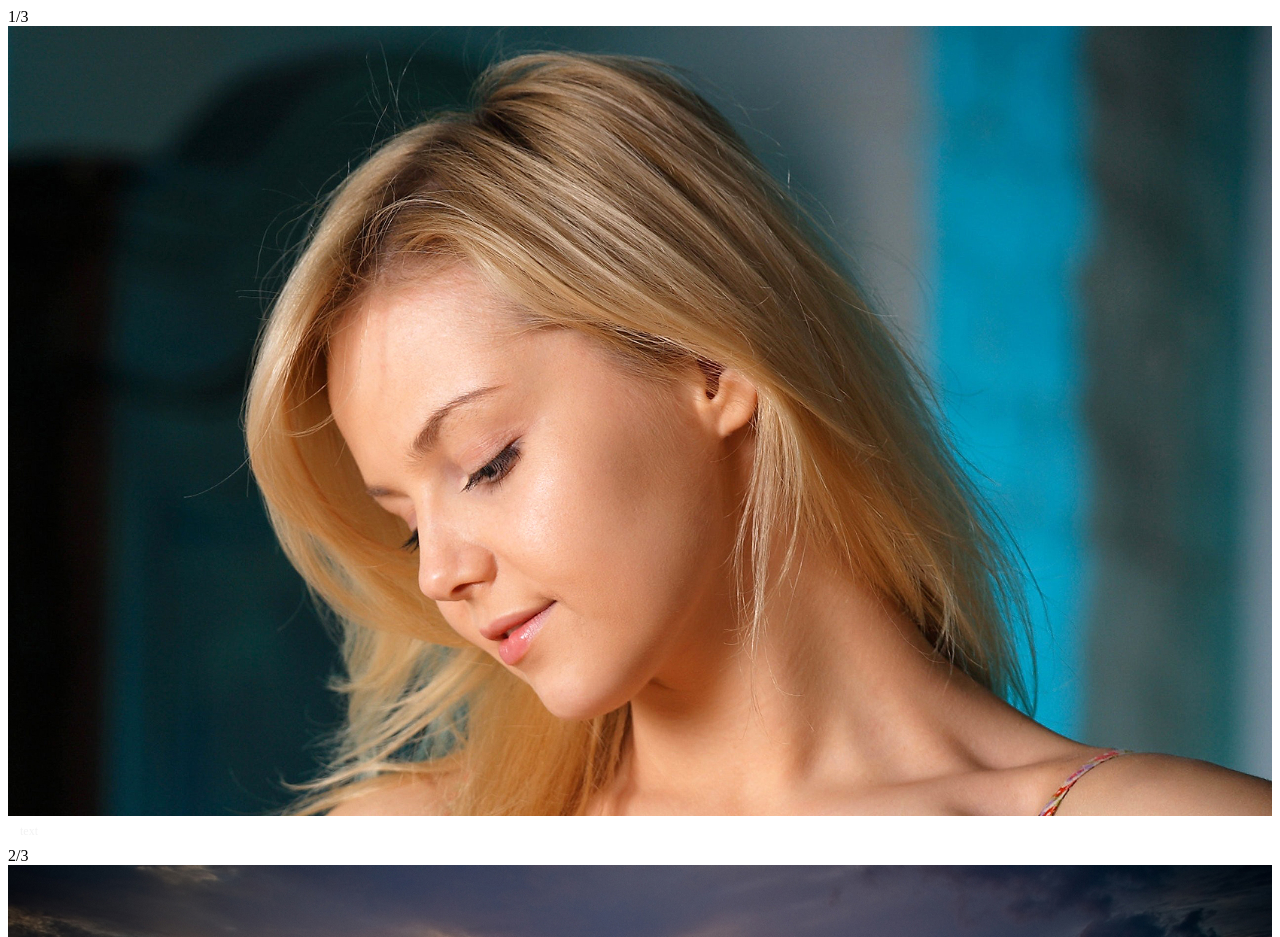
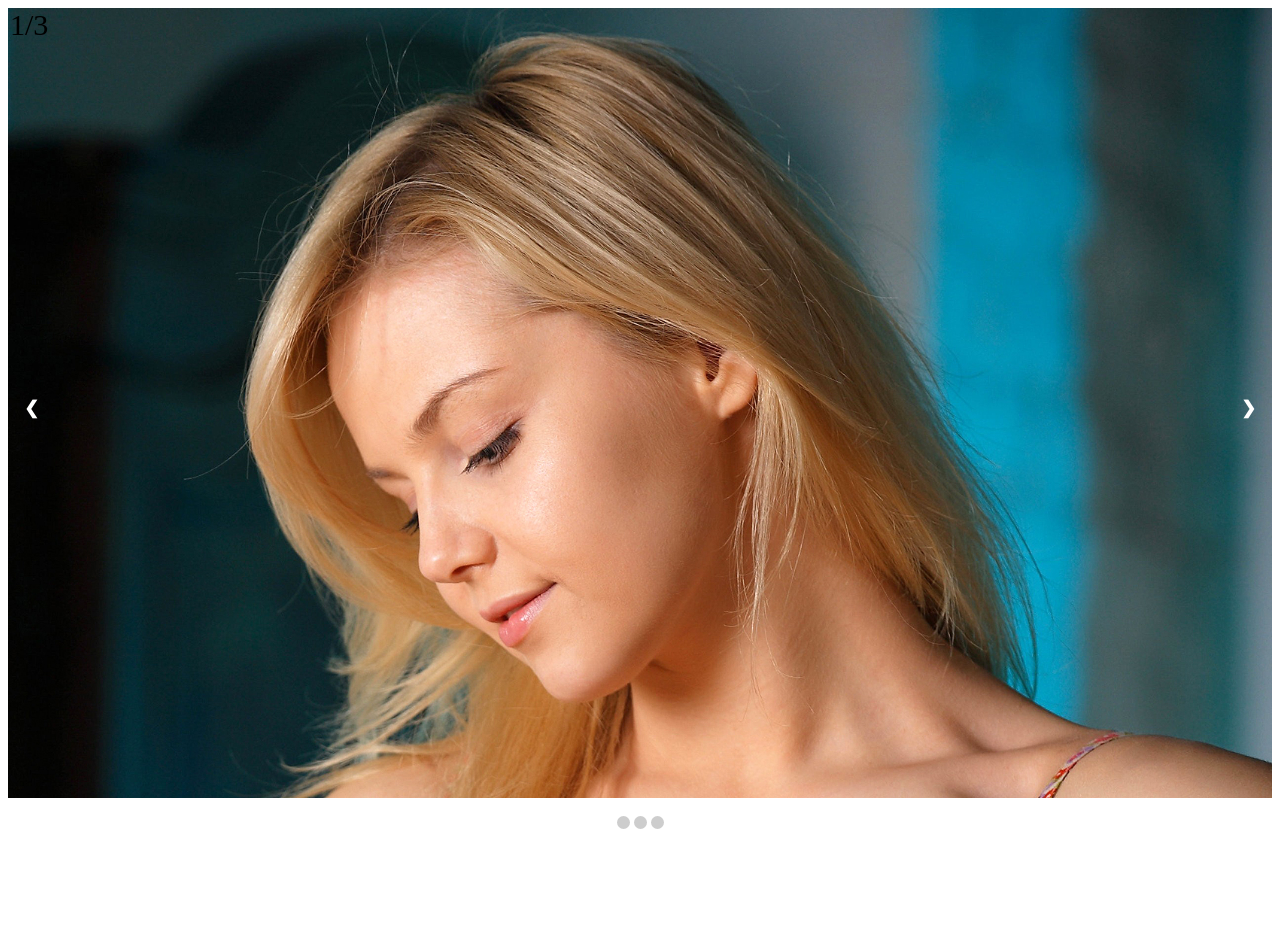
Before and after one commit to seb510/slideJsCarusel, a plain HTML site: page index.html in a window 1280 px wide. Shown: the top 937 px of the page. After the commit the page ends 837 px from the top, so only its background shows below. Drawn offline with Linux system fonts and the light colour scheme.

Commit message:
adding file - script.js; made style witch prev, next , number;

```diff
--- a/index.html
+++ b/index.html
@@ -12,26 +12,24 @@
         <div class="mySlides fade">
             <div class="numbertext">1/3</div>
             <img src="imag1.jpg" style="width: 100%" alt="">
-            <div class="text">text</div>
         </div>
         <div class="mySlides fade">
             <div class="numbertext">2/3</div>
             <img src="imag2.jpg" style="width: 100%" alt="">
-            <div class="text">text</div>
         </div>
         <div class="mySlides fade">
             <div class="numbertext">3/3</div>
             <img src="imag3.jpg" style="width: 100%" alt="">
-            <div class="text">text</div>
         </div>
-        <a class="prev" onclick="plusSlides(-1)">&#10094</a>
-        <a class="next" onclick="plusSlides(1)">&#10095</a>
+        <a class="prev" onclick="pluSlides(-1)">&#10094</a>
+        <a class="next" onclick="pluSlides(1)">&#10095</a>
     </div>
     <br>
-
-    <span class="dot" onclick="currentSlide(1)"></span>
-    <span class="dot" onclick="currentSlide(2)"></span>
-    <span class="dot" onclick="currentSlide(3)"></span>
+    <div class="dots">
+        <span class="dot active" onclick="currentSlides(1)"></span>
+        <span class="dot" onclick="currentSlides(2)"></span>
+        <span class="dot" onclick="currentSlides(3)"></span>
+    </div>
 
 
         <script src="script.js" ></script>
--- a/script.js
+++ b/script.js
@@ -0,0 +1,37 @@
+let slideIndex = 1;
+showSlides(slideIndex);
+
+function pluSlides(n) {
+    showSlides(slideIndex += n);
+}
+
+function currentSlides(n) {
+    showSlides(slideIndex = n);
+}
+
+function showSlides(n) {
+    let i;
+    let slides = document.getElementsByClassName("mySlides");
+    let dots = document.getElementsByClassName("dot");
+    let act = document.getElementsByClassName("active");
+
+if (n > slides.length){
+    slideIndex = 1
+}
+
+if (n < 1){
+    slideIndex= slides.length
+}
+
+for (i=0; i < slides.length; i++){
+    slides[i].style.display = 'none';
+}
+
+for ( let i=0; i < dots.length; i++){
+    dots[i].className = dots[i].className.replace("active", "");
+}
+
+
+slides[slideIndex -1].style.display = 'block';
+dots[slideIndex -1].style.display = 'active';
+}
--- a/style.css
+++ b/style.css
@@ -1,12 +1,12 @@
 .slideshow-container{
-    min-width: 1000px;
+    min-width: 900px;
     position: relative;
     margin: auto;
 }
 
 .prev, .next{
     cursor: pointer;
-    position: relative;
+    position: absolute;
     top: 50%;
     width: auto;
     margin-top: -22px;
@@ -15,7 +15,7 @@
     font-weight: bold;
     font-size: 18px;
     transition: 0.6s;
-
+    border-radius:  0 3px 3px 0;
 }
 
 .next{
@@ -27,21 +27,26 @@
     background-color: rgba(0, 0, 0, 0.8);
 }
 
-.text{
-    color: #f2f2f2;
-    font-size: 12px;
-    padding: 8px 12px;
-    top: 0;
+.numbertext{
+    position: absolute;
+    cursor: pointer;
+    font-size: 30px;
+    margin: 0 2px;
+    transition: background-color 0.6s ease;
 }
 
+.dots{
+    display: flex;
+    justify-content: center;
+}
 .dot{
+    position: center;
     cursor: pointer;
     height: 13px;
     width: 13px;
     margin: 0 2px;
     background-color: #bbbb;
     border-radius: 50%;
-    display: inline-block;
     transition: background-color 0.6s ease;
 }
 
@@ -57,11 +62,11 @@
 }
 
 @-webkit-keyframes fade {
-    from{opacity: .4}
-    to{opacity: 1}
+    from{opacity:0;}
+    to{opacity: 1;}
 }
 
 @keyframes fade {
-    from{opacity: .4}
-    to{opacity: 1}
+    from{opacity: 0;}
+    to{opacity: 1;}
 }
```
